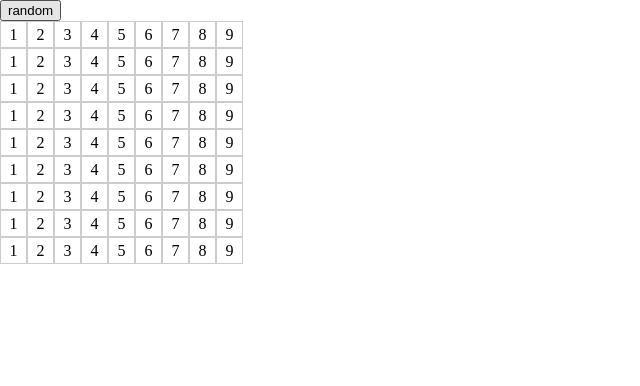
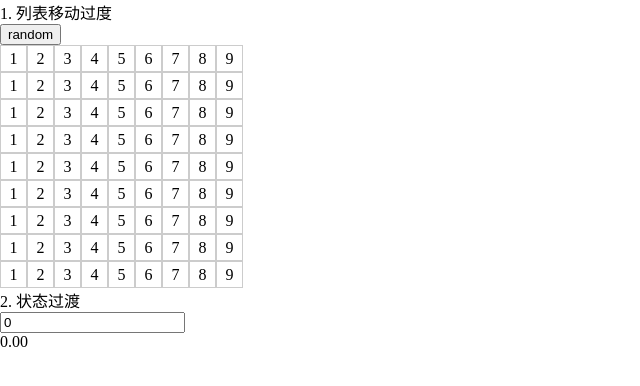
Before and after one commit to celinezhang1024/AllAboutVue, a Vue app in the folder Vue3/vite-project/: page / in a window 1280 px wide. Shown: the top 386 px of the page, without its empty margins (0-640 px from the left). Built offline with nearby package versions, Linux system fonts and the light colour scheme.

Commit message:
2. 状态过渡

```diff
--- a/Vue3/vite-project/src/components/Advanced/DynamicCard/Index.vue
+++ b/Vue3/vite-project/src/components/Advanced/DynamicCard/Index.vue
@@ -1,16 +1,27 @@
-<!-- 动态洗牌的效果 -->
+<!-- 动态洗牌的效果  -->
 <template>
    <div>
+        <!-- 1. 列表移动过度 -->
+        <div>1. 列表移动过度 </div>
         <button @click="random">random</button>
-       <transition-group move-class="moveAni" class="wraps" tag="div">
+        <transition-group move-class="moveAni" class="wraps" tag="div">
            <div class="items" :key="item.id" v-for="item in list">{{item.number}}</div>
-       </transition-group>
+        </transition-group>
+        <!-- 2. 状态过渡 -->
+        <div>2. 状态过渡 </div>
+        <div>
+            <input v-model="num.current" step="20" type="text">
+            <div>
+                {{num.tweenedNumber.toFixed(2)}}
+            </div>
+        </div>
    </div>
 </template>
 
 <script setup lang='ts'>
-import {ref} from 'vue'
+import {ref,reactive,watch} from 'vue'
 import _ from 'lodash'
+import gsap from 'gsap'
 
 // 随机使用lodash._shuffle()方法
 // npm install lodash -S
@@ -25,6 +36,18 @@ const random = ()=>{
     list.value = _.shuffle(list.value)
 }
 
+// 2.
+const num = reactive({
+    current:0,
+    tweenedNumber:0
+})
+watch(()=>num.current,(newVal,oldVal)=>{
+    gsap.to(num,{
+        duration:1,
+        tweenedNumber:newVal
+    })
+})
+
 </script>
 
 <style scoped lang='less'>
```
